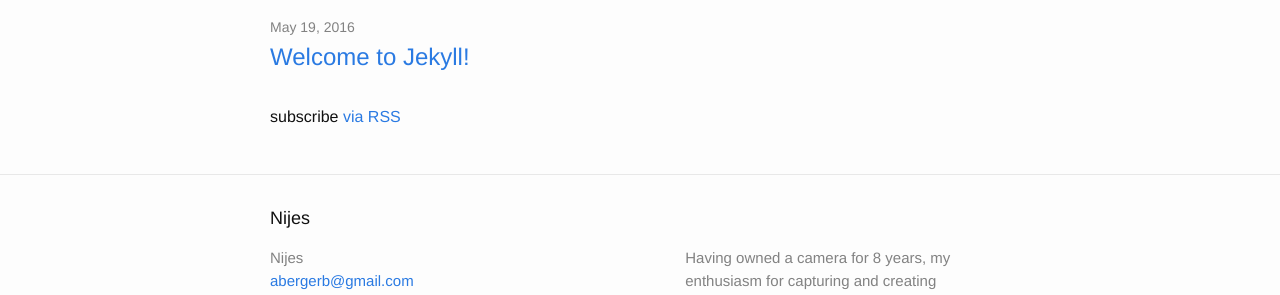
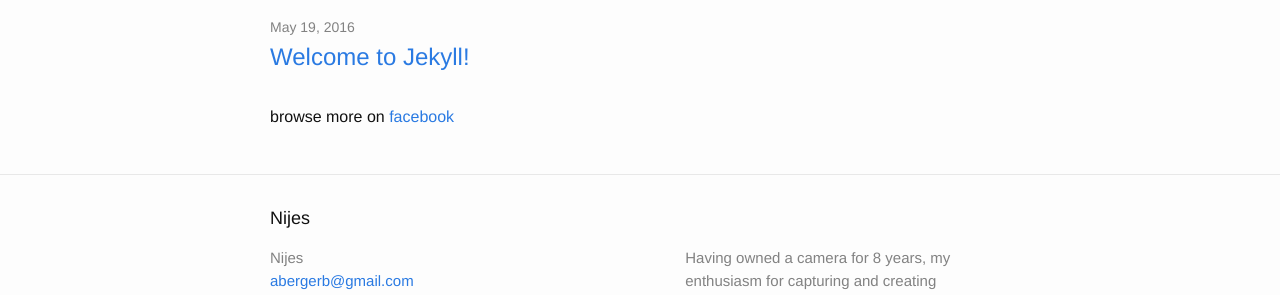
Before and after one commit to abergerb/abergerb.github.io, a Jekyll site: the page built from index.html, in a window 1280 px wide. Shown: the part 122-417 px from the top of the page. Built offline with Jekyll 4.4.1, drawn with Linux system fonts in a browser that asks for light colours.

Commit message:
Update index.html

```diff
--- a/index.html
+++ b/index.html
@@ -18,6 +18,6 @@ layout: default
     {% endfor %}
   </ul>
 
-  <p class="rss-subscribe">subscribe <a href="{{ "/feed.xml" | prepend: site.baseurl }}">via RSS</a></p>
+  <p class="rss-subscribe">browse more on <a href="https://www.facebook.com/bergerbestphotography">facebook</a></p>
 
 </div>
```
